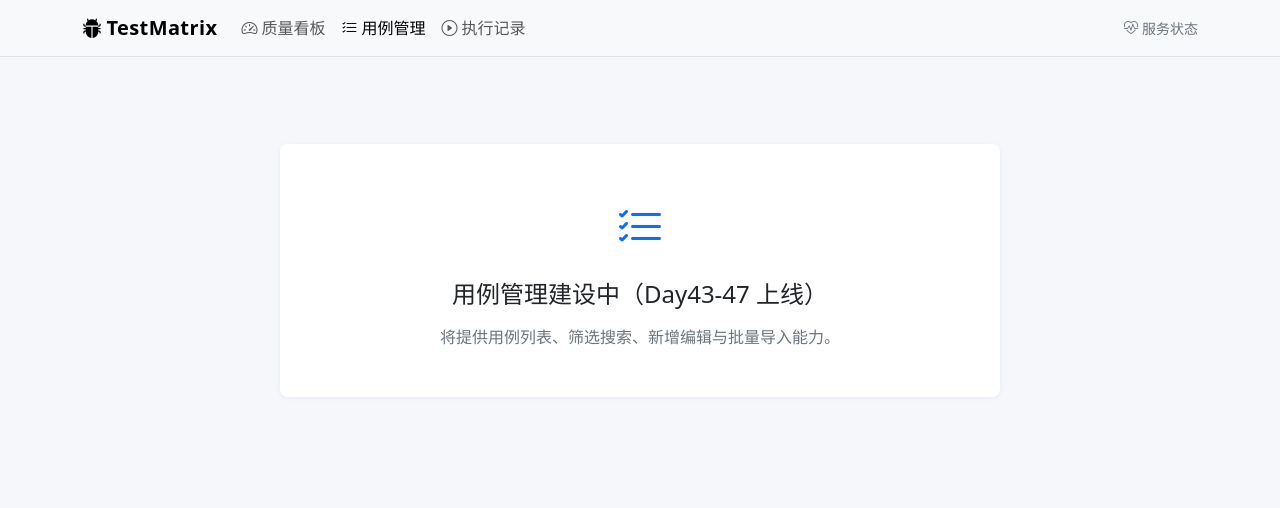
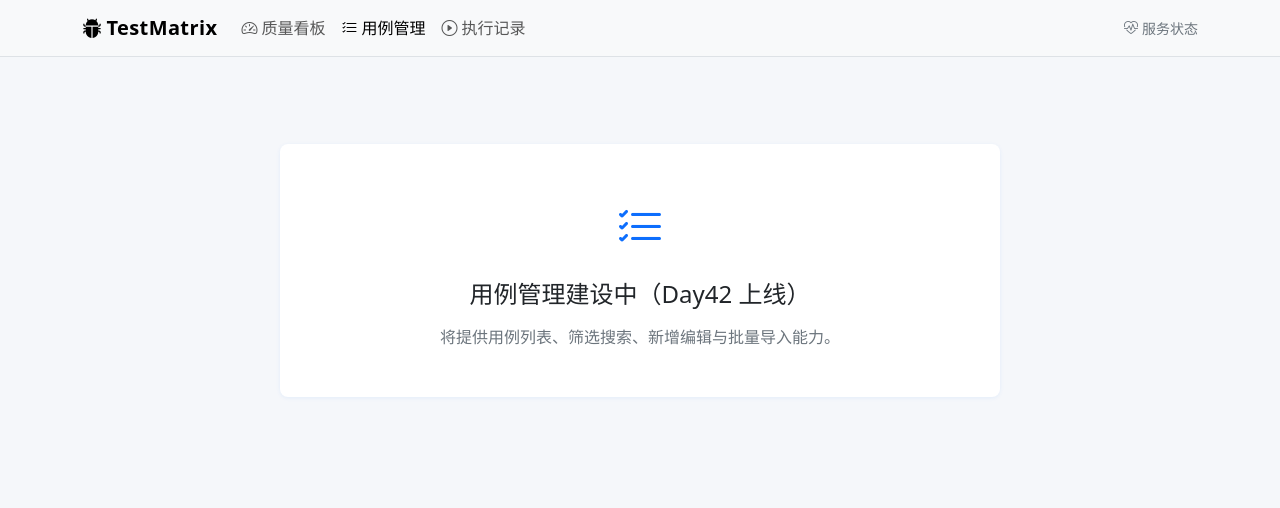
Before and after one commit to hu-chenyu/TestMatrix, a Flask app: page /cases in a window 1280 px wide. Shown: the top 508 px of the page. Run offline with Flask 3, Linux system fonts and the light colour scheme; some libraries are stand-ins or nearby versions.

Commit message:
docs: 119版排期残留收口——前端Day号/ADR待写日/requirements/基准报告对齐 + 提交数61 + 博客2换为xdist写锁篇
前端占位与注释对齐119版（cases Day43-47→Day42、executions Day48-50→Day43、dashboard折线Day40→Day41、pages.py Day42+/Day43+）；ADR待写三处Day52/72/91→Day45/57/71；requirements xdist注释→Day58；benchmark_cache_report Day79/Day135→Day63-64/Day94-95；PLAN提交数57→61、博客篇数口径7→5（3处）；博客2《MySQL深度优化实战》→《pytest-xdist写锁竞态治理》（PLAN 5处+SPEC 1处，仍5篇）。全量422通过。

```diff
--- a/requirements.txt
+++ b/requirements.txt
@@ -9,7 +9,7 @@ pytest==7.4.4          # 测试框架本体
 allure-pytest==2.13.5      # Allure报告pytest插件
 pytest-rerunfailures==13.0    # 失败用例自动重跑
 pytest-cov==4.1.0        # 测试覆盖率统计
-pytest-xdist==3.5.0        # 用例并发执行（Day73-76 Phase-2 接入，-n 多 worker）
+pytest-xdist==3.5.0        # 用例并发执行（Day58 接入 -n 多 worker，Phase-2）
 
 # ------------------------------ 协议通信层 ------------------------------
 requests==2.31.0         # HTTP接口测试
--- a/src/web/routes/pages.py
+++ b/src/web/routes/pages.py
@@ -46,7 +46,7 @@ def cases() -> str:
   渲染用例管理页面
 
   参数:
-    无（列表筛选条件由 Day41+ 前端 JS 通过查询参数异步请求 /api/cases）
+    无（列表筛选条件由 Day42+ 前端 JS 通过查询参数异步请求 /api/cases）
 
   返回:
     str: 渲染后的 HTML 文档（pages/cases.html 继承 base.html）
@@ -65,7 +65,7 @@ def executions() -> str:
   渲染执行记录页面
 
   参数:
-    无（批次列表数据由 Day48+ 前端 JS 异步请求 /api/executions）
+    无（批次列表数据由 Day43+ 前端 JS 异步请求 /api/executions）
 
   返回:
     str: 渲染后的 HTML 文档（pages/executions.html 继承 base.html）
--- a/src/web/static/js/chart-helper.js
+++ b/src/web/static/js/chart-helper.js
@@ -1,5 +1,5 @@
 /* ==========================================================================
-  TestMatrix ECharts 统一封装（Day36 框架，Day40/41 图表开发直接复用）
+  TestMatrix ECharts 统一封装（Day36 框架，Day41 图表开发直接复用）
   职责：
    1. initChart：按 DOM id 初始化实例并登记，重复调用幂等不报警告；
    2. resizeAllCharts：窗口尺寸变化时统一 resize（带防抖）；
--- a/src/web/static/js/dashboard.js
+++ b/src/web/static/js/dashboard.js
@@ -5,7 +5,7 @@
     与 renderStatCards（渲染 4 个卡片真实数值 + 语义着色）；
    - 用例总数接口失败不阻塞其他卡片（该卡片降级 “--” + toast 轻提示）。
   边界（不提前实现后续天数功能）：
-   - 三个图表仅初始化并显示“暂无数据”空态（折线 Day40、饼/柱 Day41）；
+   - 三个图表仅初始化并显示“暂无数据”空态（三图 Day41）；
    - 失败 Top 表保持 HTML 空态行（Day41 填充）。
   三态约定：loading（按钮 spinner + aria-busy）/ error（alert + toast）/
       empty（chart-helper 空态 + 表格“暂无数据”行）。
@@ -265,7 +265,7 @@ function initDashboard() {
   // 1. 先刷新导航栏健康状态（独立链路，失败不影响统计）
   loadHealthStatus();
 
-  // 2. 初始化三个图表并显示空态（Day40/41 在此基础上 setOption 真实数据）
+  // 2. 初始化三个图表并显示空态（Day41 在此基础上 setOption 真实数据）
   initDashboardCharts();
 
   // 3. 刷新按钮绑定重新加载汇总
--- a/src/web/templates/pages/cases.html
+++ b/src/web/templates/pages/cases.html
@@ -1,16 +1,16 @@
-{# 用例管理页面（Day35 骨架占位，Day43-47 上线列表/筛选/表单/导入/删除） #}
+{# 用例管理页面（Day35 骨架占位，Day42 上线列表/筛选/表单/导入/删除） #}
 {% extends "base.html" %}
 
 {% block title %}用例管理 - TestMatrix{% endblock %}
 
 {% block content %}
-<!-- 骨架阶段占位卡片：仅渲染静态结构，数据由 Day43+ 前端 JS 异步调 /api/cases 获取 -->
+<!-- 骨架阶段占位卡片：仅渲染静态结构，数据由 Day42+ 前端 JS 异步调 /api/cases 获取 -->
 <div class="card placeholder-card">
   <div class="card-body py-5">
     <div class="placeholder-icon mb-3">
       <i class="bi bi-list-check"></i>
     </div>
-    <h2 class="h4 mb-3">用例管理建设中（Day43-47 上线）</h2>
+    <h2 class="h4 mb-3">用例管理建设中（Day42 上线）</h2>
     <p class="text-secondary mb-0">
       将提供用例列表、筛选搜索、新增编辑与批量导入能力。
     </p>
--- a/src/web/templates/pages/dashboard.html
+++ b/src/web/templates/pages/dashboard.html
@@ -1,6 +1,6 @@
 {# 质量看板页面（Day36 框架 + Day37 统计卡片渲染）
   Day37：4 个统计卡片渲染真实数值（用例总数取 cases 列表 total，
-  其余三项取 summary）；趋势折线（Day40）、饼图/柱状/失败Top（Day41）
+  其余三项取 summary）；趋势折线/饼图/柱状/失败Top（Day41）
   仍保持“暂无数据”空态，本日不提前实现。 #}
 {% extends "base.html" %}
 
@@ -94,7 +94,7 @@
 </div>
 
 <!-- ========== 3. 图表区：ECharts 容器本日初始化并显示“暂无数据”空态 ========== -->
-<!-- 3.1 通过率趋势折线（Day40 上线） -->
+<!-- 3.1 通过率趋势折线（Day41 上线） -->
 <div class="row g-3 mb-3">
   <div class="col-12">
     <div class="card">
@@ -168,7 +168,7 @@
 {% block extra_js %}
 <!-- ECharts5 仅看板页加载（本地静态资源，离线可用；版本5.5.0，国内镜像无5.5.1故取兼容patch版） -->
 <script src="{{ url_for('static', filename='js/echarts.min.js') }}"></script>
-<!-- ECharts 统一封装（初始化/防抖resize/空态/调色板），Day40/41 复用 -->
+<!-- ECharts 统一封装（初始化/防抖resize/空态/调色板），Day41 复用 -->
 <script src="{{ url_for('static', filename='js/chart-helper.js') }}"></script>
 <!-- 看板业务脚本：summary 链路 + /health 健康状态 + 页面初始化 -->
 <script src="{{ url_for('static', filename='js/dashboard.js') }}"></script>
--- a/src/web/templates/pages/executions.html
+++ b/src/web/templates/pages/executions.html
@@ -1,16 +1,16 @@
-{# 执行记录页面（Day35 骨架占位，Day48-50 上线批次列表/详情/触发/SSE 日志） #}
+{# 执行记录页面（Day35 骨架占位，Day43 上线批次列表/详情/触发/SSE 日志） #}
 {% extends "base.html" %}
 
 {% block title %}执行记录 - TestMatrix{% endblock %}
 
 {% block content %}
-<!-- 骨架阶段占位卡片：仅渲染静态结构，数据由 Day48+ 前端 JS 异步调 /api/executions 获取 -->
+<!-- 骨架阶段占位卡片：仅渲染静态结构，数据由 Day43+ 前端 JS 异步调 /api/executions 获取 -->
 <div class="card placeholder-card">
   <div class="card-body py-5">
     <div class="placeholder-icon mb-3">
       <i class="bi bi-play-circle"></i>
     </div>
-    <h2 class="h4 mb-3">执行记录建设中（Day48-50 上线）</h2>
+    <h2 class="h4 mb-3">执行记录建设中（Day43 上线）</h2>
     <p class="text-secondary mb-0">
       将提供批次列表、用例详情、执行触发与实时日志能力。
     </p>
```
Also changed, not shown: PROJECT_SPEC.md (+1 -1 lines), docs/benchmark_cache_report.md (+1 -1 lines), tests/test_dashboard_framework_demo.py (+1 -1 lines), docs/adr/README.md.
